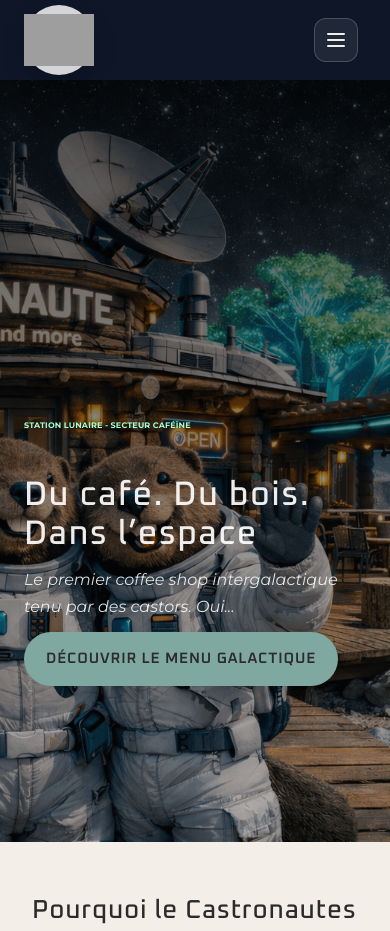
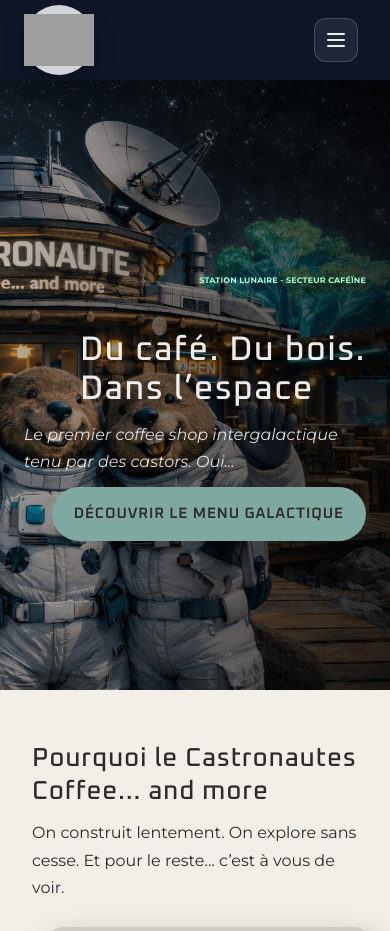
Before and after one commit to GwenP88/project-castronautes_coffee, a PHP site: page / in a window 390 px wide. Shown: the top 931 px of the page. Run offline with PHP 8.4, Linux system fonts and the light colour scheme; some libraries are stand-ins or nearby versions; grey boxes are pictures that could not be loaded.

Commit message:
add modification of hero

```diff
--- a/css/hero.css
+++ b/css/hero.css
@@ -1,44 +1,29 @@
-/* =========================
-            INDEX
-   ========================= */
-
-/* ---------------- Hero ----------------- */
 .hero{
     position: relative;
-  min-height: 70svh;
+    min-height: 60svh;
     display: grid;
-  align-items: center;
+    align-items: flex-start;
     background: url("../assets/hero.png") center / cover no-repeat;
-  overflow: hidden; /* évite les débordements visuels */
+    overflow: hidden;
 }
 
 .hero::after{
     content: "";
     position: absolute;
     inset: 0;
-  /* sombre à droite pour lire le texte */
-  background: linear-gradient(90deg, rgba(0,0,0,.10), rgba(0,0,0,.75));
+    background: linear-gradient(90deg, rgba(0,0,0,.25), rgba(0,0,0,.80));
     z-index: 1;
     }
 
 .hero-content{
     position: relative;
     z-index: 2;
-
-  /* bloc texte à droite */
-  width: min(620px, 100%);
-  margin-left: auto;
-
-  /* marge droite responsive */
-  padding: clamp(56px, 6vw, 90px) clamp(18px, 6vw, 96px);
-  text-align: right;
-
+    width: 100%;
     display: flex;
     flex-direction: column;
     align-items: flex-end;
-  justify-content: center;
-
     box-sizing: border-box;
+    padding: var(--gutter);
 }
 
 .hero-subtitle{
@@ -47,75 +32,10 @@
     max-width: 60ch;
 }
 
-.hero-content h1,
-.hero-content p{
+.hero-content h1, .hero-content p{
     color: rgba(255,255,255,.92);
 }
 
 .hero-subtitle{
     color: rgba(255,255,255,.82);
 }
-
-/* =========================
-   TABLETTE (768 / 1024)
-   -> on garde à droite mais on “serre” moins
-   ========================= */
-@media (max-width: 1024px){
-  .hero-content{
-    width: min(560px, 100%);
-    padding-right: clamp(16px, 4vw, 56px);
-    padding-left: clamp(16px, 4vw, 56px);
-  }
-}
-
-/* =========================
-   MOBILE
-   ========================= */
-@media (max-width: 720px){
-  .hero{
-    min-height: 78svh;
-  }
-
-  .hero::after{
-    /* overlay vertical en mobile */
-    background: linear-gradient(180deg, rgba(0,0,0,.65), rgba(0,0,0,.25));
-  }
-
-  .hero-content{
-    width: 100%;
-    margin-left: 0;
-    text-align: left;
-    align-items: flex-start;
-    padding: 72px var(--gutter) 48px;
-  }
-
-  .hero-content h1,
-  .hero-content p{
-    max-width: 100%;
-    overflow-wrap: anywhere;
-    word-break: break-word;
-  }
-
-  .hero-subtitle{
-    max-width: 40ch;
-  }
-}
-
-@media (max-width: 360px){
-  .hero-content{
-    padding: 64px 18px 40px;
-  }
-
-  .hero-content h1{
-    font-size: 30px;
-    line-height: 1.2;
-    letter-spacing: .02em;
-  }
-
-  .hero .btn-cta{
-    display: block;
-    width: 100%;
-    text-align: center;
-    box-sizing: border-box;
-  }
-}
```
Lines whose indentation alone changed are shown as unchanged.
